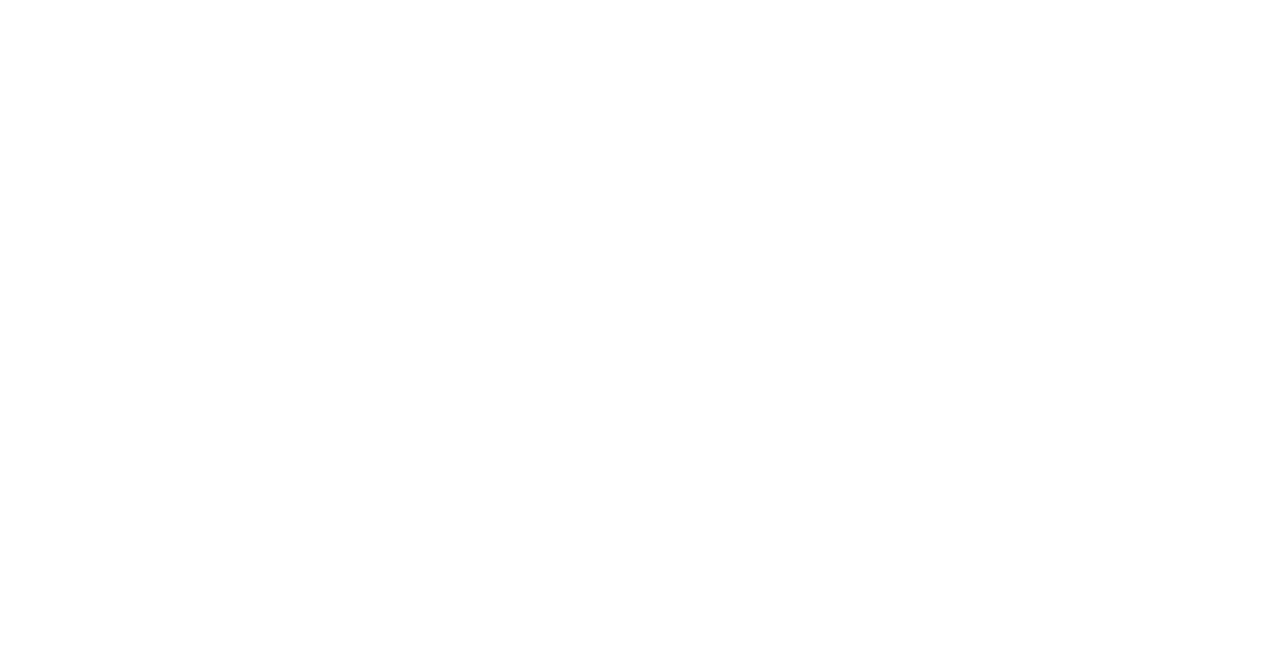
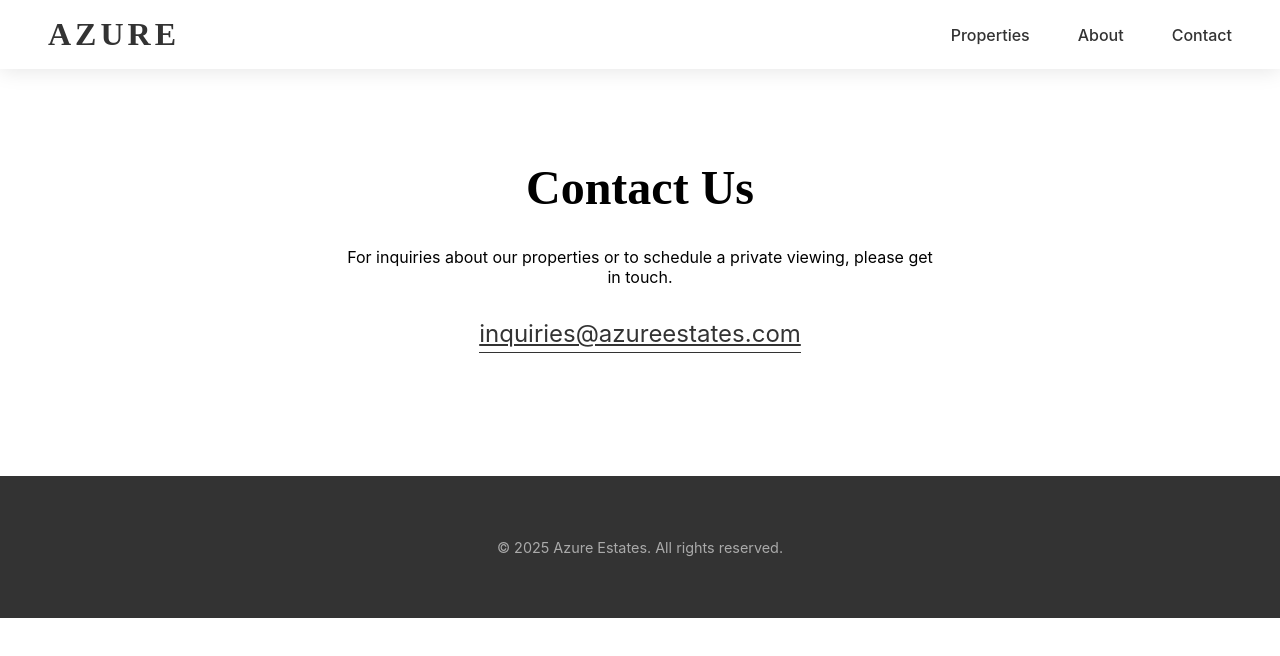
Before and after one commit to Vispaico/azure-estate, a Gatsby site: page /contact in a window 1280 px wide. Before the commit this address had no page. Built offline with nearby package versions, Linux system fonts and the light colour scheme; Gatsby itself is replaced by a stand-in of ours.

Commit message:
Fixing of the property template styles and layout issues

```diff
--- /dev/null
+++ b/gatsby-browser.js
@@ -0,0 +1,16 @@
+// gatsby-browser.js
+
+exports.onRouteUpdate = () => {
+  // We wrap the scroll command in a setTimeout with a minimal delay.
+  // This pushes our command to the end of the execution queue, ensuring it
+  // runs AFTER Gatsby's default scroll handling has finished.
+  // This is the definitive way to win the race condition.
+  const timer = setTimeout(() => {
+    window.scrollTo(0, 0);
+  }, 10); // A 10 millisecond delay is imperceptible but effective.
+
+  // It's good practice to clear the timer if the user navigates again quickly,
+  // though it's unlikely to be an issue here.
+  // We don't have a standard cleanup phase here, so this is the implementation.
+  // This is a known pattern for this specific Gatsby issue.
+}
--- a/src/components/header.js
+++ b/src/components/header.js
@@ -3,39 +3,40 @@ import React, { useState, useEffect } from 'react';
 import { Link } from 'gatsby';
 import * as styles from './header.module.css';
 
-const Header = () => {
-  // State to track if the page has been scrolled
+// The Header now accepts the 'location' prop from the Layout
+const Header = ({ location }) => {
   const [isScrolled, setIsScrolled] = useState(false);
 
+  // This effect tracks the user's scroll position
   useEffect(() => {
-    // This function will run every time the user scrolls
     const handleScroll = () => {
-      // window.scrollY is the browser's native scroll position
       if (window.scrollY > 50) {
         setIsScrolled(true);
       } else {
         setIsScrolled(false);
       }
     };
-
-    // Add the event listener when the component mounts
-    window.addEventListener('scroll', handleScroll);
-
-    // This is a cleanup function that removes the event listener when the component unmounts
-    // It's crucial for performance and preventing memory leaks.
+    window.addEventListener('scroll', handleScroll, { passive: true });
     return () => {
       window.removeEventListener('scroll', handleScroll);
     };
-  }, []); // The empty array ensures this effect only runs once on mount and cleanup on unmount
+  }, []);
+
+  // THE CORE LOGIC:
+  // 1. Check if we are on the homepage.
+  const isHomepage = location.pathname === '/';
+  // 2. The header should be solid if we have scrolled OR if we are NOT on the homepage.
+  const isSolid = isScrolled || !isHomepage;
 
   return (
-    // We add the 'scrolled' class based on our state
-    <header className={`${styles.header} ${isScrolled ? styles.scrolled : ''}`}>
+    // We apply the 'solid' class based on our new logic
+    <header className={`${styles.header} ${isSolid ? styles.solid : ''}`}>
       <div className={styles.headerContent}>
         <Link to="/" className={styles.logo}>
           AZURE
         </Link>
         <nav className={styles.nav}>
+          {/* We need to create these pages next */}
           <Link to="/properties">Properties</Link>
           <Link to="/about">About</Link>
           <Link to="/contact">Contact</Link>
--- a/src/components/header.module.css
+++ b/src/components/header.module.css
@@ -1,7 +1,7 @@
 /* src/components/header.module.css */
 
 .header {
-  position: fixed; /* Use fixed positioning for the transparent effect */
+  position: fixed; /* Fixed position allows it to float over the hero */
   top: 0;
   left: 0;
   width: 100%;
@@ -9,13 +9,13 @@
   padding: 2rem 0;
   transition: background-color 0.4s ease, padding 0.4s ease, color 0.4s ease;
 
-  /* Default state: transparent */
+  /* Default State (Homepage, top of page) */
   background-color: transparent;
   color: #ffffff;
 }
 
-/* State when the user has scrolled */
-.header.scrolled {
+/* The ONLY other state: when the .solid class is applied */
+.header.solid {
   background-color: #ffffff;
   color: #333333;
   padding: 1rem 0;
--- a/src/components/layout.js
+++ b/src/components/layout.js
@@ -1,12 +1,16 @@
 // src/components/layout.js
-import React from 'react';
+import React from 'react'; // We no longer need useEffect
 import Header from './header.js';
 import Footer from './footer.js';
+import '../styles/global.css';
 
-const Layout = ({ children }) => {
+const Layout = ({ children, location }) => {
+  // The useEffect for scrolling has been REMOVED.
+  // gatsby-browser.js now handles this correctly.
+
   return (
     <div>
-      <Header />
+      <Header location={location} />
       <main>
         {children}
       </main>
--- /dev/null
+++ b/src/pages/contact.js
@@ -0,0 +1,27 @@
+// src/pages/contact.js
+import * as React from 'react';
+import Layout from '../components/layout.js';
+
+const ContactPage = (props) => {
+  return (
+    <Layout {...props}>
+      <div style={{ padding: '8rem 2rem' }}>
+        <h1 style={{ textAlign: 'center', fontFamily: 'Times New Roman, serif', fontSize: '3rem' }}>
+          Contact Us
+        </h1>
+        <p style={{ textAlign: 'center', maxWidth: '600px', margin: '1rem auto' }}>
+          For inquiries about our properties or to schedule a private viewing, please get in touch.
+        </p>
+        <div style={{ textAlign: 'center', marginTop: '2rem', fontSize: '1.5rem' }}>
+          <a href="mailto:inquiries@azureestates.com" style={{ color: '#333', borderBottom: '1px solid #333', paddingBottom: '0.25rem' }}>
+            inquiries@azureestates.com
+          </a>
+        </div>
+      </div>
+    </Layout>
+  );
+};
+
+export default ContactPage;
+
+export const Head = () => <title>Contact | Azure Estates</title>;
--- a/src/pages/index.js
+++ b/src/pages/index.js
@@ -6,7 +6,7 @@ import FeaturedProperties from '../components/featured-properties.js';
 
 const IndexPage = (props) => { // Accept props here
   return (
-    <Layout {...props}> {/* Pass all page props down to Layout */}
+    <Layout {...props}>
       <Hero />
       <FeaturedProperties />
     </Layout>
--- a/src/templates/property-template.module.css
+++ b/src/templates/property-template.module.css
@@ -87,9 +87,6 @@
   }
 }
 /* Add this new rule at the top */
-.propertyContainer {
-  /* This class doesn't need styles, it's just a container */
-}
 
 .heroImage {
   height: 70vh;
```
Also changed, not shown: src/pages/about.js (added, +22 -0 lines), src/pages/properties.js (added, +23 -0 lines).
